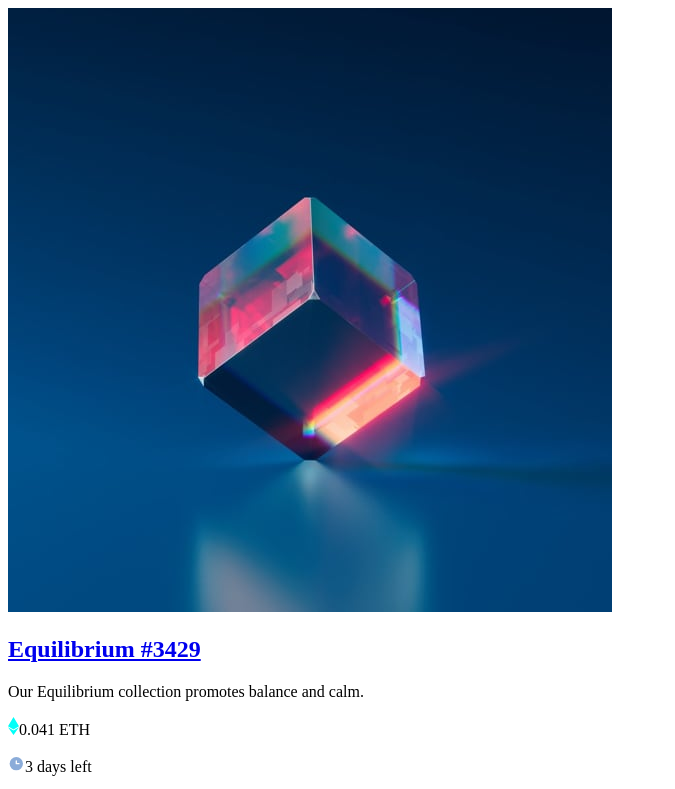
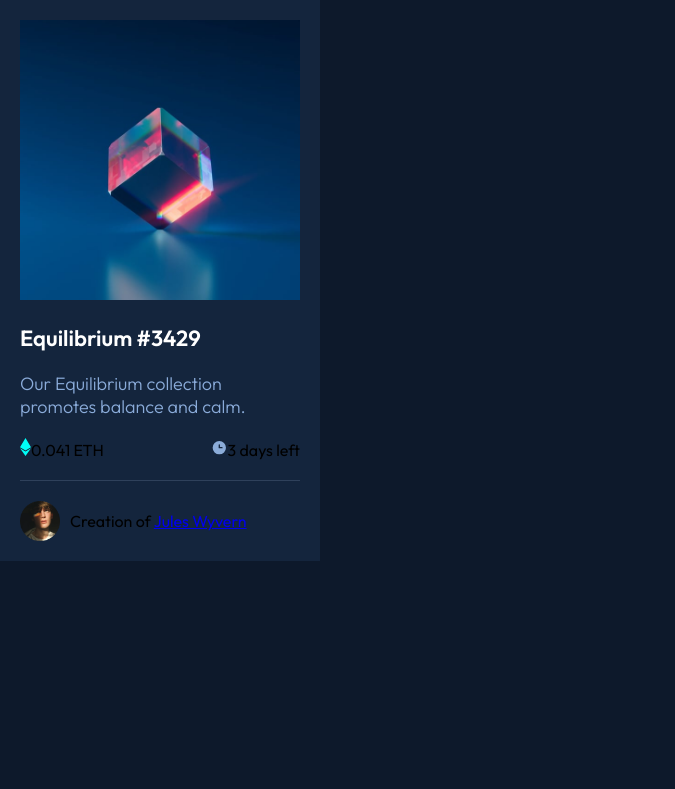
Before and after one commit to manuelscl/nft-card, a plain HTML site: page index.html in a window 1280 px wide. Shown: the top 789 px of the page, without its empty margins (0-675 px from the left). Drawn offline with Linux system fonts and the light colour scheme.

Commit message:
Primeros estilos de la card

```diff
--- a/index.html
+++ b/index.html
@@ -9,6 +9,59 @@
     <link rel="preconnect" href="https://fonts.googleapis.com"><link rel="preconnect" href="https://fonts.gstatic.com" crossorigin><link href="https://fonts.googleapis.com/css2?family=Outfit:wght@300;400;600&display=swap" rel="stylesheet">
 
     <title>NFT Card</title>
+
+    <style>
+        * {
+            margin: 0;
+            padding: 0;
+            box-sizing: border-box;
+            font-family: 'Outfit', sans-serif;
+        }
+        body {
+            background: hsl(217, 54%, 11%);
+        }
+        .nft-card {
+            max-width: 320px;
+            background: hsl(216, 50%, 16%);
+            padding: 20px 20px;
+        }
+        .nft-image {
+            width: 100%;
+        }
+        .nft-content {
+            margin-top: 20px;
+        }
+        .nft-title {
+            font-size: 22px;
+            font-weight: 600;
+            margin-bottom: 20px;
+        }
+        .nft-title a {
+            color: white;
+            text-decoration: none;
+        }
+        .nft-description {
+            font-size: 18px;
+            font-weight: 300;
+            color: hsl(215, 51%, 70%);
+        }
+        .nft-price-dueDate {
+            display: flex;
+            justify-content: space-between;
+            align-items: center;
+            padding: 20px 0;
+            border-bottom: 1px solid hsl(215, 32%, 27%);
+        }
+        .nft-author {
+            display: flex;
+            align-items: center;
+            gap: 10px;
+            margin-top: 20px;
+        }
+        .nft-author img {
+            width: 40px;
+        }
+    </style>
 </head>
 <body>
     <main>
```
